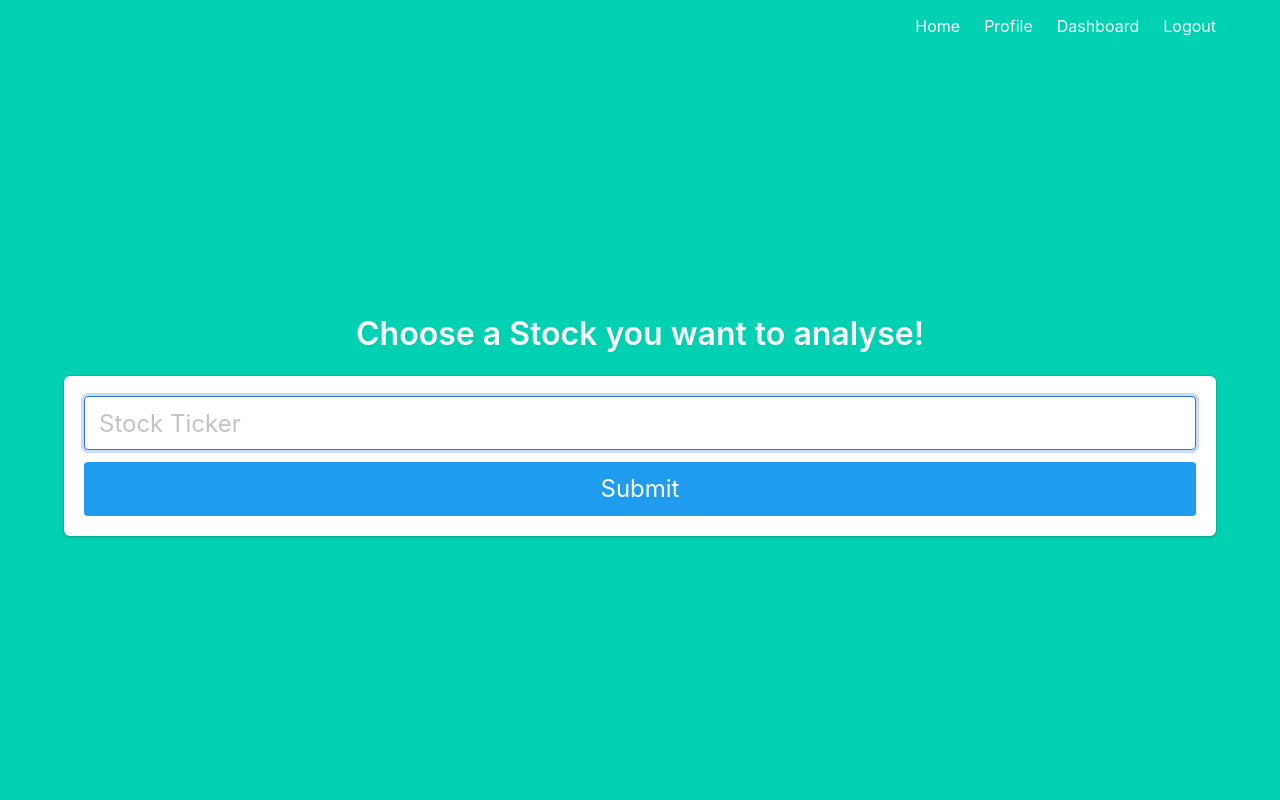
After one commit to PedroFerreira98/Final-Project-Ironhack---Stocks, a Flask app: page /ticker in a window 1280 px wide. The commit adds this page. Run offline with Flask 2, Linux system fonts and the light colour scheme; a user stored in the database is signed in.

Commit message:
Added a request for ticker in flask

```diff
--- /dev/null
+++ b/balance_sheet.csv
@@ -0,0 +1,6 @@
+,reportedCurrency,fillingDate,acceptedDate,period,cashAndCashEquivalents,shortTermInvestments,cashAndShortTermInvestments,netReceivables,inventory,otherCurrentAssets,totalCurrentAssets,propertyPlantEquipmentNet,goodwill,intangibleAssets,goodwillAndIntangibleAssets,longTermInvestments,taxAssets,otherNonCurrentAssets,totalNonCurrentAssets,otherAssets,totalAssets,accountPayables,shortTermDebt,taxPayables,deferredRevenue,otherCurrentLiabilities,totalCurrentLiabilities,longTermDebt,deferredRevenueNonCurrent,deferredTaxLiabilitiesNonCurrent,otherNonCurrentLiabilities,totalNonCurrentLiabilities,otherLiabilities,totalLiabilities,commonStock,retainedEarnings,accumulatedOtherComprehensiveIncomeLoss,othertotalStockholdersEquity,totalStockholdersEquity,totalLiabilitiesAndStockholdersEquity,totalInvestments,totalDebt,netDebt,link,finalLink,Ticker
+2020,USD,2020-07-30,2020-07-30 20:44:46,FY,13576000000,122951000000,136527000000,32011000000,1895000000,11482000000,181915000000,52904000000,43351000000,7038000000,50389000000,2965000000,0.0,13138000000,119396000000,0.0,301311000000,12530000000,3749000000,0.0,36000000000,10027000000,72310000000,59578000000,3180000000,204000000,10632000000,110697000000,0.0,183007000000,80552000000,34566000000,3186000000,0.0,118304000000,301311000000,125916000000,63327000000,49751000000,https://www.sec.gov/Archives/edgar/data/789019/000156459020034944/0001564590-20-034944-index.htm,https://www.sec.gov/Archives/edgar/data/789019/000156459020034944/msft-10k_20200630.htm,MSFT
+2019,USD,2019-08-01,2019-08-01 16:09:55,FY,11356000000,122463000000,133819000000,29524000000,2063000000,10146000000,175552000000,36477000000,42026000000,7750000000,49776000000,2649000000,0.0,14723000000,111004000000,0.0,286556000000,9382000000,5516000000,0.0,32676000000,9351000000,69420000000,66662000000,4530000000,233000000,7581000000,114806000000,0.0,184226000000,78520000000,24150000000,-340000000,0.0,102330000000,286556000000,125112000000,72178000000,60822000000,https://www.sec.gov/Archives/edgar/data/789019/000156459019027952/0001564590-19-027952-index.htm,https://www.sec.gov/Archives/edgar/data/789019/000156459019027952/msft-10k_20190630.htm,MSFT
+2018,USD,2018-08-03,2018-08-03 11:03:33,FY,11946000000,121822000000,133768000000,26481000000,2662000000,6751000000,169662000000,29460000000,35683000000,8053000000,43736000000,1862000000,0.0,7442000000,89186000000,0.0,258848000000,8617000000,3998000000,0.0,28905000000,8744000000,58488000000,72242000000,3815000000,541000000,5211000000,117642000000,0.0,176130000000,71223000000,13682000000,-2187000000,0.0,82718000000,258848000000,123684000000,76240000000,64294000000,https://www.sec.gov/Archives/edgar/data/789019/000156459018019062/0001564590-18-019062-index.htm,https://www.sec.gov/Archives/edgar/data/789019/000156459018019062/msft-10k_20180630.htm,MSFT
+2017,USD,2017-08-02,2017-08-02 16:15:01,FY,7663000000,125318000000,132981000000,19792000000,2181000000,4897000000,159851000000,23734000000,35122000000,10106000000,45228000000,6023000000,0.0,6250000000,81235000000,0.0,241086000000,7390000000,10121000000,0.0,34102000000,6280000000,64527000000,76073000000,10377000000,531000000,17184000000,104165000000,0.0,168692000000,69315000000,2648000000,627000000,0.0,72394000000,241086000000,131341000000,86194000000,78531000000,https://www.sec.gov/Archives/edgar/data/789019/000156459017014900/0001564590-17-014900-index.htm,https://www.sec.gov/Archives/edgar/data/789019/000156459017014900/msft-10k_20170630.htm,MSFT
+2016,USD,2016-07-28,2016-07-28 16:12:18,FY,6510000000,106730000000,113240000000,18277000000,2251000000,5892000000,139660000000,18356000000,17872000000,3733000000,21605000000,10431000000,0.0,3642000000,54034000000,0.0,193694000000,6898000000,12904000000,0.0,27468000000,5949000000,59357000000,40783000000,6441000000,1476000000,13640000000,62340000000,0.0,121697000000,68178000000,2282000000,1537000000,0.0,71997000000,193694000000,117161000000,53687000000,47177000000,https://www.sec.gov/Archives/edgar/data/789019/000119312516662209/0001193125-16-662209-index.htm,https://www.sec.gov/Archives/edgar/data/789019/000119312516662209/d187868d10k.htm,MSFT
--- a/collect_data/balance_sheet.csv
+++ /dev/null
@@ -1,6 +0,0 @@
-,reportedCurrency,fillingDate,acceptedDate,period,cashAndCashEquivalents,shortTermInvestments,cashAndShortTermInvestments,netReceivables,inventory,otherCurrentAssets,totalCurrentAssets,propertyPlantEquipmentNet,goodwill,intangibleAssets,goodwillAndIntangibleAssets,longTermInvestments,taxAssets,otherNonCurrentAssets,totalNonCurrentAssets,otherAssets,totalAssets,accountPayables,shortTermDebt,taxPayables,deferredRevenue,otherCurrentLiabilities,totalCurrentLiabilities,longTermDebt,deferredRevenueNonCurrent,deferredTaxLiabilitiesNonCurrent,otherNonCurrentLiabilities,totalNonCurrentLiabilities,otherLiabilities,totalLiabilities,commonStock,retainedEarnings,accumulatedOtherComprehensiveIncomeLoss,othertotalStockholdersEquity,totalStockholdersEquity,totalLiabilitiesAndStockholdersEquity,totalInvestments,totalDebt,netDebt,link,finalLink,Ticker
-2020,USD,2020-07-30,2020-07-30 20:44:46,FY,13576000000,122951000000,136527000000,32011000000,1895000000,11482000000,181915000000,52904000000,43351000000,7038000000,50389000000,2965000000,0,13138000000,119396000000,0,301311000000,12530000000,3749000000,0,36000000000,10027000000,72310000000,59578000000,3180000000,204000000,10632000000,110697000000,0,183007000000,80552000000,34566000000,3186000000,0,118304000000,301311000000,125916000000,63327000000,49751000000,https://www.sec.gov/Archives/edgar/data/789019/000156459020034944/0001564590-20-034944-index.htm,https://www.sec.gov/Archives/edgar/data/789019/000156459020034944/msft-10k_20200630.htm,MSFT
-2019,USD,2019-08-01,2019-08-01 16:09:55,FY,11356000000,122463000000,133819000000,29524000000,2063000000,10146000000,175552000000,36477000000,42026000000,7750000000,49776000000,2649000000,0,14723000000,111004000000,0,286556000000,9382000000,5516000000,0,32676000000,9351000000,69420000000,66662000000,4530000000,233000000,7581000000,114806000000,0,184226000000,78520000000,24150000000,-340000000,0,102330000000,286556000000,125112000000,72178000000,60822000000,https://www.sec.gov/Archives/edgar/data/789019/000156459019027952/0001564590-19-027952-index.htm,https://www.sec.gov/Archives/edgar/data/789019/000156459019027952/msft-10k_20190630.htm,MSFT
-2018,USD,2018-08-03,2018-08-03 11:03:33,FY,11946000000,121822000000,133768000000,26481000000,2662000000,6751000000,169662000000,29460000000,35683000000,8053000000,43736000000,1862000000,0,7442000000,89186000000,0,258848000000,8617000000,3998000000,0,28905000000,8744000000,58488000000,72242000000,3815000000,541000000,5211000000,117642000000,0,176130000000,71223000000,13682000000,-2187000000,0,82718000000,258848000000,123684000000,76240000000,64294000000,https://www.sec.gov/Archives/edgar/data/789019/000156459018019062/0001564590-18-019062-index.htm,https://www.sec.gov/Archives/edgar/data/789019/000156459018019062/msft-10k_20180630.htm,MSFT
-2017,USD,2017-08-02,2017-08-02 16:15:01,FY,7663000000,125318000000,132981000000,19792000000,2181000000,4897000000,159851000000,23734000000,35122000000,10106000000,45228000000,6023000000,0,6250000000,81235000000,0,241086000000,7390000000,10121000000,0,34102000000,6280000000,64527000000,76073000000,10377000000,531000000,17184000000,104165000000,0,168692000000,69315000000,2648000000,627000000,0,72394000000,241086000000,131341000000,86194000000,78531000000,https://www.sec.gov/Archives/edgar/data/789019/000156459017014900/0001564590-17-014900-index.htm,https://www.sec.gov/Archives/edgar/data/789019/000156459017014900/msft-10k_20170630.htm,MSFT
-2016,USD,2016-07-28,2016-07-28 16:12:18,FY,6510000000,106730000000,113240000000,18277000000,2251000000,5892000000,139660000000,18356000000,17872000000,3733000000,21605000000,10431000000,0,3642000000,54034000000,0,193694000000,6898000000,12904000000,0,27468000000,5949000000,59357000000,40783000000,6441000000,1476000000,13640000000,62340000000,0,121697000000,68178000000,2282000000,1537000000,0,71997000000,193694000000,117161000000,53687000000,47177000000,https://www.sec.gov/Archives/edgar/data/789019/000119312516662209/0001193125-16-662209-index.htm,https://www.sec.gov/Archives/edgar/data/789019/000119312516662209/d187868d10k.htm,MSFT
--- a/web_view_flask/main.py
+++ b/web_view_flask/main.py
@@ -1,5 +1,7 @@
-from flask import Blueprint, render_template, redirect, url_for
+from flask import Blueprint, render_template, redirect, url_for,request
 from flask_login import login_required, current_user
+from collect_data import create_dataset
+
 
 main = Blueprint('main', __name__)
 
@@ -12,7 +14,16 @@ def index():
 def profile():
     return render_template('profile.html', name=current_user.name)
 
-@main.route('/dasboard')
+@main.route('/ticker')
+@login_required
+def ticker():
+    return render_template('ticker.html', name='Choose a Stock you want to analyse!')
+
+@main.route('/dashboard', methods=['POST', 'GET'])
 @login_required
 def dashboard():
-    return render_template('dashboard.html', name='Choose a Stock you want to analyse!')
+    ticker = request.form.get('ticker')
+    ticker = str(ticker)
+    print(ticker)
+    create_dataset.create_data(ticker)
+    return render_template('dashboard.html', name='Submitted!')
--- a/web_view_flask/templates/base.html
+++ b/web_view_flask/templates/base.html
@@ -39,7 +39,7 @@
                             {% endif %}
                             {% if current_user.is_authenticated %}
 
-                            <a href="{{ url_for('main.dashboard') }}" class="navbar-item">
+                            <a href="{{ url_for('main.ticker') }}" class="navbar-item">
                                 Dashboard
                             </a>
                              <a href="{{ url_for('auth.logout') }}" class="navbar-item">
--- /dev/null
+++ b/web_view_flask/templates/ticker.html
@@ -0,0 +1,29 @@
+{% extends "base.html" %}
+
+{% block content %}
+<h1 class="title">
+  {{ name }}
+</h1>
+
+<div class="box">
+        {% with messages = get_flashed_messages() %}
+        {% if messages %}
+            <div class="notification is-danger">
+                {{ messages[0] }}
+            </div>
+        {% endif %}
+        {% endwith %}
+        <form method="POST" action="/dashboard">
+            <div class="field">
+                <div class="control">
+                    <input class="input is-large" type="text" name="ticker" placeholder="Stock Ticker" autofocus="">
+                </div>
+            </div>
+
+
+
+            <button class="button is-block is-info is-large is-fullwidth">Submit</button>
+        </form>
+    </div>
+</div>
+{% endblock %}
```
Also changed, not shown: collect_data/create_dataset.py (+25 -25 lines), web_view_flask/templates/dashboard.html (+1 -22 lines), cash_flow.csv (renamed from collect_data/cash_flow.csv), financial_ratios.csv (renamed from collect_data/financial_ratios.csv), stock_values.csv.
